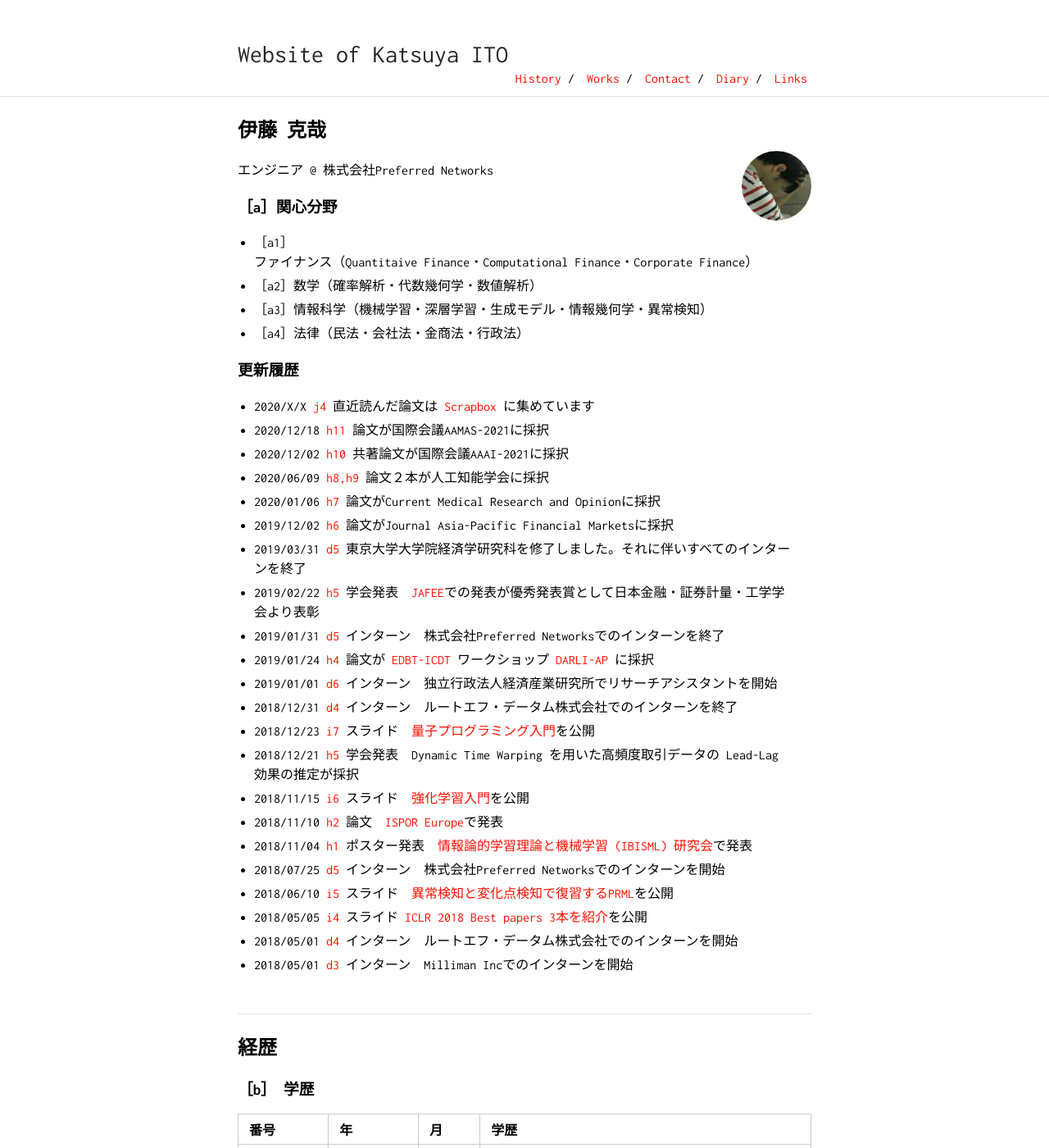
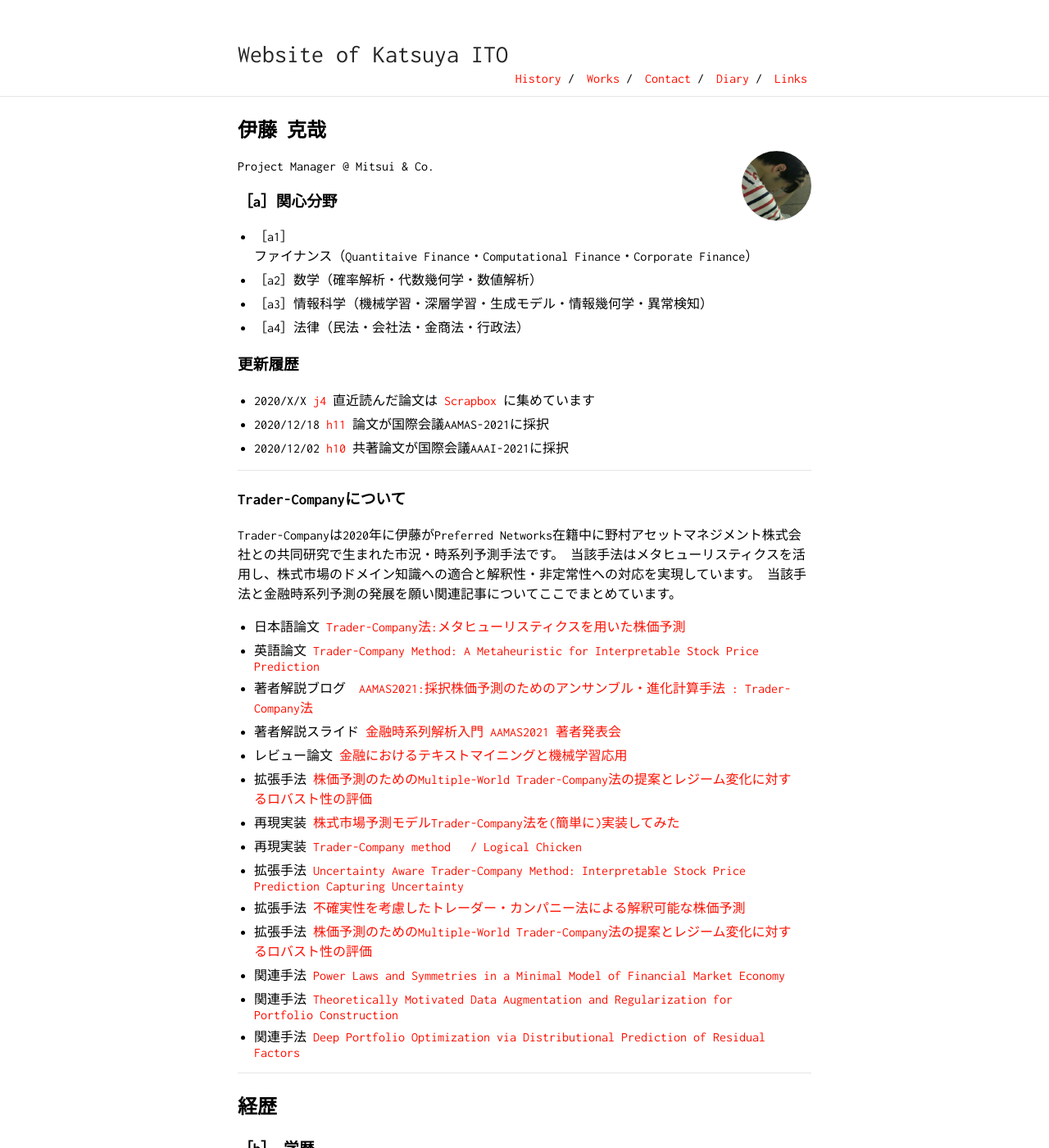
Before and after one commit to KatsuyaITO/KatsuyaITO.github.io, a Jekyll site: the page built from index_jp.md, in a window 1280 px wide and 1400 px high. Shown: the whole window at 82% size. Built offline with Jekyll 4.4.1, drawn with Linux system fonts in a browser that asks for light colours; our own code applies the rules of GitHub Pages for plain Markdown files.

Commit message:
Update index_jp.md

```diff
--- a/index_jp.md
+++ b/index_jp.md
@@ -6,7 +6,7 @@ layout: top
 
 <img class="profile-picture" src="k1ito.png">
 
-エンジニア @ 株式会社Preferred Networks
+Project Manager @ Mitsui & Co.
 
 ### ［a］関心分野
 
@@ -21,27 +21,30 @@ layout: top
 - 2020/X/X [j4](#J4) 直近読んだ論文は [Scrapbox](https://scrapbox.io/k1ito/) に集めています
 - 2020/12/18 [h11](#H11) 論文が国際会議AAMAS-2021に採択
 - 2020/12/02 [h10](#H10) 共著論文が国際会議AAAI-2021に採択
-- 2020/06/09 [h8,h9](#H8) 論文２本が人工知能学会に採択
-- 2020/01/06 [h7](#H7) 論文がCurrent Medical Research and Opinionに採択
-- 2019/12/02 [h6](#H6) 論文がJournal Asia-Pacific Financial Marketsに採択
-- 2019/03/31 [d5](#D5) 東京大学大学院経済学研究科を修了しました。それに伴いすべてのインターンを終了
-- 2019/02/22 [h5](#H5) 学会発表　[JAFEE](http://www.jafee.gr.jp/01rally/rally-past.html#20190223)での発表が優秀発表賞として日本金融・証券計量・工学学会より表彰
-- 2019/01/31 [d5](#D5) インターン　株式会社Preferred Networksでのインターンを終了
-- 2019/01/24 [h4](#H4) 論文が [EDBT-ICDT](http://edbticdt2019.inesc-id.pt/) ワークショップ [DARLI-AP](http://dbdmg.polito.it/darli-ap2019/) に採択
-- 2019/01/01 [d6](#D6) インターン　独立行政法人経済産業研究所でリサーチアシスタントを開始
-- 2018/12/31 [d4](#D4) インターン　ルートエフ・データム株式会社でのインターンを終了
-- 2018/12/23 [i7](#I7) スライド　[量子プログラミング入門](https://www.slideshare.net/k1ito/ss-126565732)を公開
-- 2018/12/21 [h5](#H5) 学会発表　Dynamic Time Warping を用いた高頻度取引データの Lead-Lag 効果の推定が採択
-- 2018/11/15 [i6](#I6) スライド　[強化学習入門](https://www.slideshare.net/k1ito/ss-123088713)を公開
-- 2018/11/10 [h2](#H2) 論文　[ISPOR Europe](https://www.ispor.org/conferences-education/conferences/past-conferences/europe-2018)で発表
-- 2018/11/04 [h1](#H1) ポスター発表　[情報論的学習理論と機械学習 (IBISML) 研究会](http://ibisml.org/ibis2018/)で発表
-- 2018/07/25 [d5](#D5) インターン　株式会社Preferred Networksでのインターンを開始
-- 2018/06/10 [i5](#I5) スライド　[異常検知と変化点検知で復習するPRML](https://www.slideshare.net/k1ito/prml-101740429)を公開
-- 2018/05/05 [i4](#I4) スライド [ICLR 2018 Best papers 3本を紹介](https://www.slideshare.net/k1ito/iclr-2018-best-papers-3)を公開
-- 2018/05/01 [d4](#D4) インターン　ルートエフ・データム株式会社でのインターンを開始
-- 2018/05/01 [d3](#D3) インターン　Milliman Incでのインターンを開始
+<br>
 
-<br>
+---
+
+### Trader-Companyについて
+
+Trader-Companyは2020年に伊藤がPreferred Networks在籍中に野村アセットマネジメント株式会社との共同研究で生まれた市況・時系列予測手法です。
+当該手法はメタヒューリスティクスを活用し、株式市場のドメイン知識への適合と解釈性・非定常性への対応を実現しています。
+当該手法と金融時系列予測の発展を願い関連記事についてここでまとめています。
+
+- 日本語論文 [Trader-Company法:メタヒューリスティクスを用いた株価予測](https://www.jstage.jst.go.jp/article/pjsai/JSAI2020/0/JSAI2020_4Rin167/_article/-char/ja/)
+- 英語論文 [Trader-Company Method: A Metaheuristic for Interpretable Stock Price Prediction](https://arxiv.org/abs/2012.10215)
+- 著者解説ブログ　[AAMAS2021:採択株価予測のためのアンサンブル・進化計算手法 : Trader-Company法](https://tech.preferred.jp/ja/blog/trader-company/)
+- 著者解説スライド [金融時系列解析入門 AAMAS2021 著者発表会 ](https://www.slideshare.net/k1ito/aamas2021)
+- レビュー論文 [金融におけるテキストマイニングと機械学習応用](https://www.jstage.jst.go.jp/article/jjsai/36/3/36_270/_article/-char/ja/)
+- 拡張手法 [株価予測のためのMultiple-World Trader-Company法の提案とレジーム変化に対するロバスト性の評価]()
+- 再現実装 [株式市場予測モデルTrader-Company法を(簡単に)実装してみた](https://qiita.com/yotapoon/items/1214218c7459ad69db3e)
+- 再現実装 [Trader-Company method　 / Logical Chicken](https://yamayou-1.hatenablog.com/entry/2021/11/20/001228)
+- 拡張手法 [Uncertainty Aware Trader-Company Method: Interpretable Stock Price Prediction Capturing Uncertainty](https://arxiv.org/abs/2210.17030)
+- 拡張手法 [不確実性を考慮したトレーダー・カンパニー法による解釈可能な株価予測](https://www.jstage.jst.go.jp/article/jsaisigtwo/2022/FIN-029/2022_73/_article/-char/ja/)
+- 拡張手法 [株価予測のためのMultiple-World Trader-Company法の提案とレジーム変化に対するロバスト性の評価](https://www.jstage.jst.go.jp/article/pjsai/JSAI2022/0/JSAI2022_2J4GS1001/_article/-char/ja)
+- 関連手法 [Power Laws and Symmetries in a Minimal Model of Financial Market Economy](https://arxiv.org/abs/2206.06802)
+- 関連手法 [Theoretically Motivated Data Augmentation and Regularization for Portfolio Construction](https://arxiv.org/abs/2106.04114)
+- 関連手法 [Deep Portfolio Optimization via Distributional Prediction of Residual Factors](https://arxiv.org/abs/2012.07245)
 
 ---
 
```
